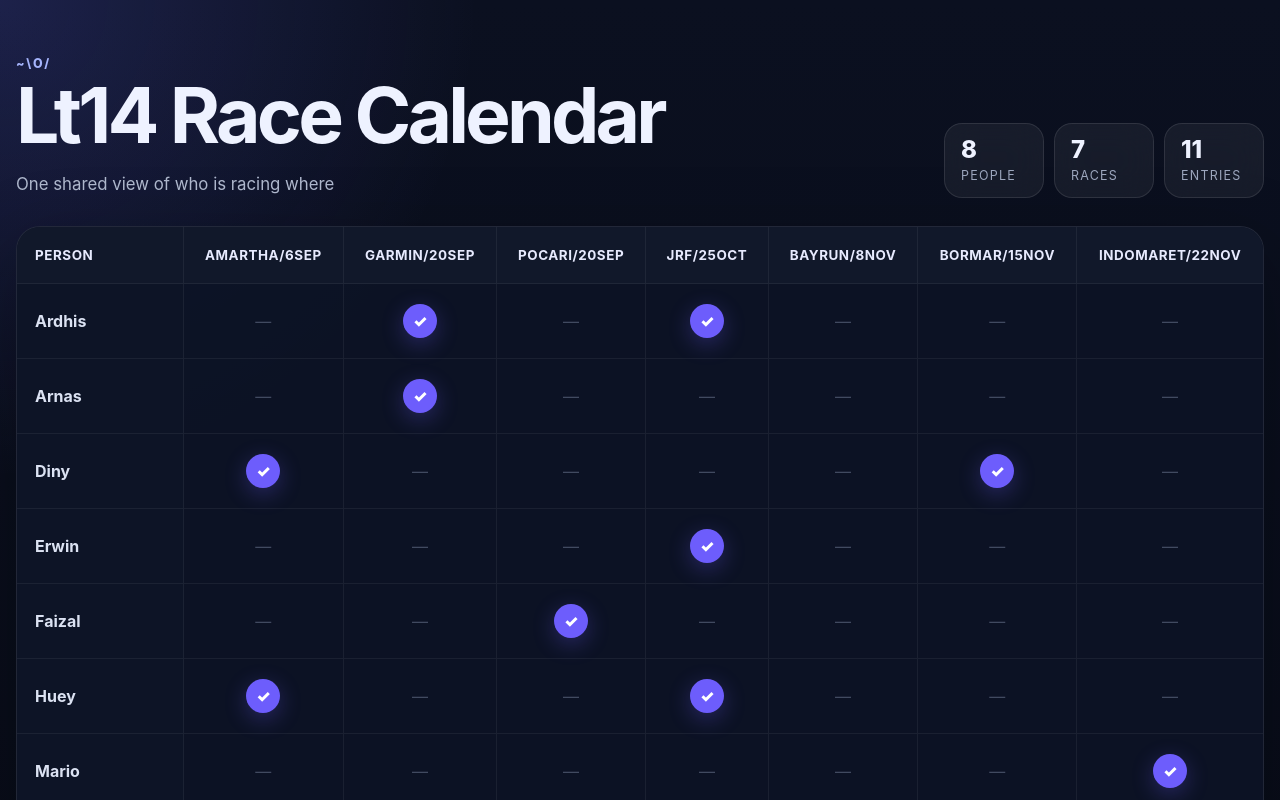
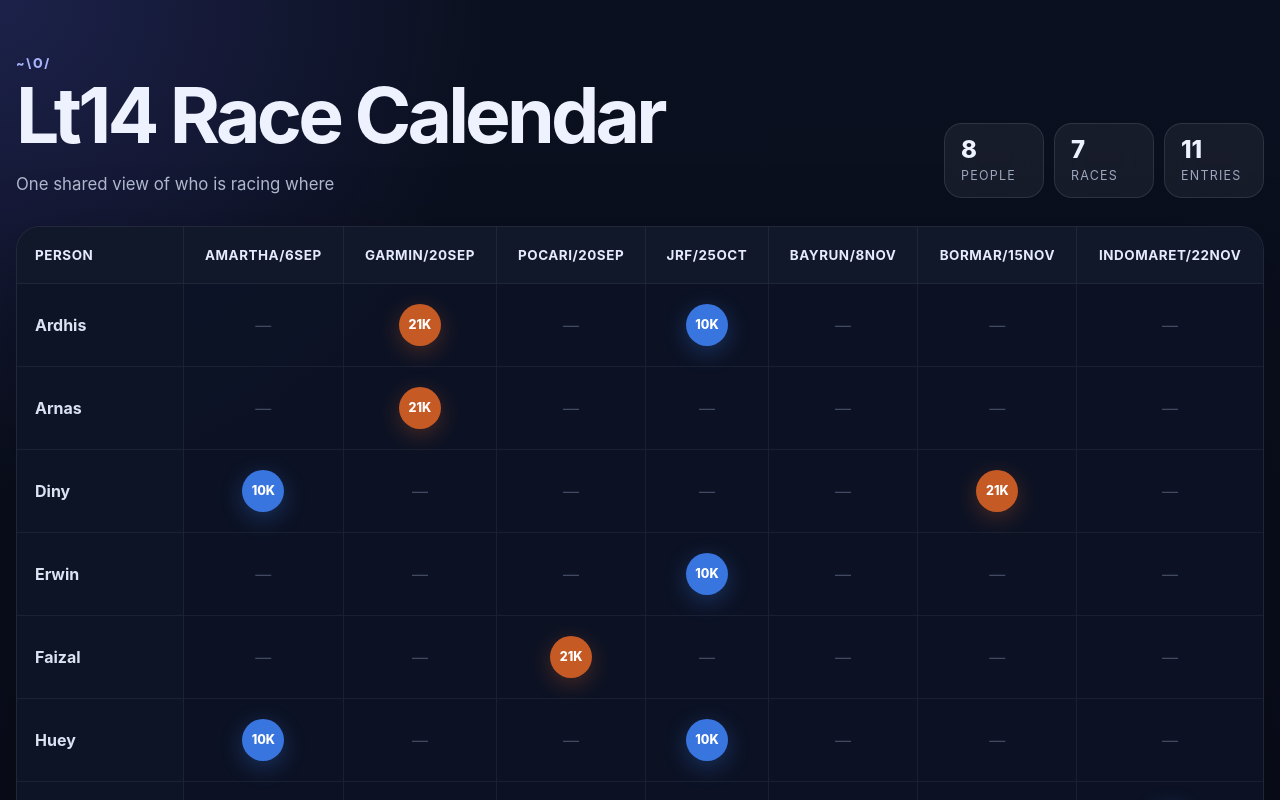
Before and after one commit to ialexs/14fl-race-cal, a React (Vite) app: page / in a window 1280 px wide. Shown: the top 800 px of the page. Built offline with nearby package versions, Linux system fonts and the light colour scheme.

Commit message:
add run category as icon

```diff
--- a/src/App.tsx
+++ b/src/App.tsx
@@ -14,6 +14,25 @@ function splitHeader(header: string) {
     title: parts[0] ?? header,
     date: parts.slice(1).join(" "),
   };
+}
+
+function isRaceEntry(value: string) {
+  return value.trim().length > 0;
+}
+
+function distanceBadgeClass(value: string) {
+  const distance = value.trim().toLowerCase().replaceAll(" ", "");
+
+  switch (distance) {
+    case "5k":
+      return "distance-5k";
+    case "10k":
+      return "distance-10k";
+    case "21k":
+      return "distance-21k";
+    default:
+      return "distance-other";
+  }
 }
 
 function App() {
@@ -48,7 +67,9 @@ function App() {
       table.rows.reduce(
         (total, row) =>
           total +
-          table.headers.slice(1).filter((header) => row[header] === "✓")
+          table.headers
+            .slice(1)
+            .filter((header) => isRaceEntry(row[header] ?? ""))
             .length,
         0,
       ),
@@ -111,7 +132,7 @@ function App() {
                   <tr key={`${row.Person}-${rowIndex}`}>
                     {table.headers.map((header, colIndex) => {
                       const value = row[header] ?? "";
-                      const isCheck = value === "✓";
+                      const isEntry = isRaceEntry(value);
 
                       return (
                         <td
@@ -120,13 +141,13 @@ function App() {
                         >
                           {colIndex === 0 ? (
                             <strong>{value}</strong>
-                          ) : isCheck ? (
+                          ) : isEntry ? (
                             <span
-                              className="check"
-                              aria-label={`${row.Person} participates`}
-                              title={`${row.Person} participates`}
+                              className={`distance-badge ${distanceBadgeClass(value)}`}
+                              aria-label={`${row.Person}: ${value}`}
+                              title={`${row.Person}: ${value}`}
                             >
-                              ✓
+                              {value}
                             </span>
                           ) : (
                             <span className="empty">—</span>
--- a/src/styles.css
+++ b/src/styles.css
@@ -192,16 +192,37 @@ tbody .person-column {
   text-transform: none;
 }
 
-.check {
+.distance-badge {
   display: inline-grid;
-  width: 34px;
-  height: 34px;
+  min-width: 42px;
+  height: 42px;
+  padding: 0 8px;
   place-items: center;
   border-radius: 50%;
+  color: white;
+  font-size: 0.78rem;
+  font-weight: 800;
+  line-height: 1;
+  text-transform: uppercase;
+}
+
+.distance-5k {
+  background: #0f9f6e;
+  box-shadow: 0 6px 22px rgba(15, 159, 110, 0.32);
+}
+
+.distance-10k {
+  background: #3975df;
+  box-shadow: 0 6px 22px rgba(57, 117, 223, 0.32);
+}
+
+.distance-21k {
+  background: #c55a25;
+  box-shadow: 0 6px 22px rgba(197, 90, 37, 0.32);
+}
+
+.distance-other {
   background: #6d5dfc;
-  color: white;
-  font-size: 1rem;
-  font-weight: 900;
   box-shadow: 0 6px 22px rgba(109, 93, 252, 0.3);
 }
 
```
Also changed, not shown: public/races.csv.
